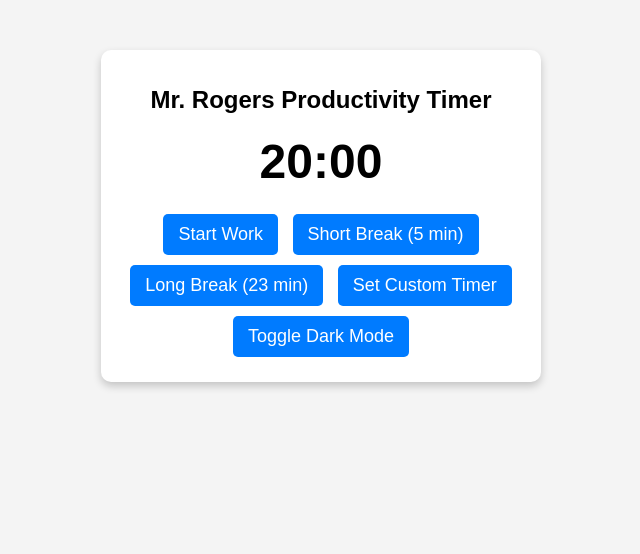
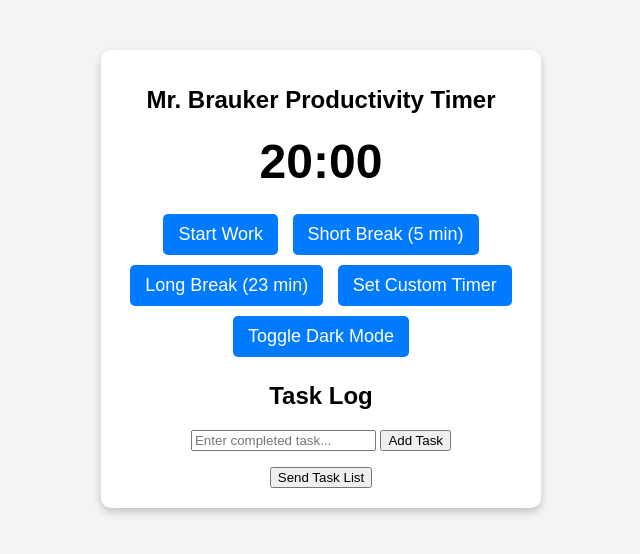
Before and after one commit to tbeezy1985/mr-rogers-timer, a plain HTML site: page index.html in a window 1280 px wide. Shown: the whole page, without its empty margins (319-959 px from the left). Drawn offline with Linux system fonts and the light colour scheme.

Commit message:
Update index.html

```diff
--- a/index.html
+++ b/index.html
@@ -3,12 +3,12 @@
 <head>
     <meta charset="UTF-8">
     <meta name="viewport" content="width=device-width, initial-scale=1.0">
-    <title>Mr. Rogers Productivity Timer</title>
+    <title>Mr. Brauker Productivity Timer</title>
     <link rel="stylesheet" href="styles.css">
 </head>
 <body>
     <div class="container">
-        <h1>Mr. Rogers Productivity Timer</h1>
+        <h1>Mr. Brauker Productivity Timer</h1>
         <div id="timer">20:00</div>
         <div class="buttons">
             <button onclick="startWorkSession()">Start Work</button>
@@ -17,10 +17,15 @@
             <button onclick="setCustomTimer()">Set Custom Timer</button>
             <button onclick="toggleDarkMode()">Toggle Dark Mode</button>
         </div>
+
+        <h2>Task Log</h2>
+        <input type="text" id="taskInput" placeholder="Enter completed task...">
+        <button onclick="addTask()">Add Task</button>
+        <ul id="taskList"></ul>
+        <button onclick="sendTaskList()">Send Task List</button>
     </div>
 
     <audio id="bellSound" src="bell.mp3"></audio>
-
     <script src="script.js"></script>
 </body>
 </html>
```
